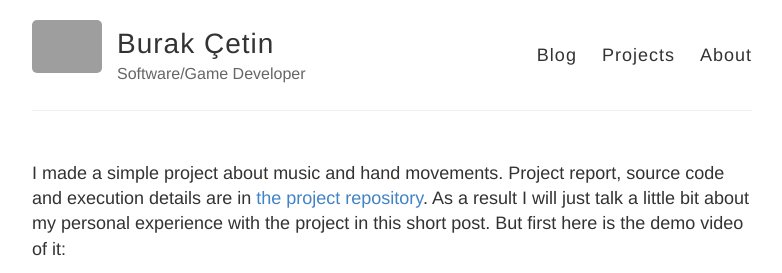
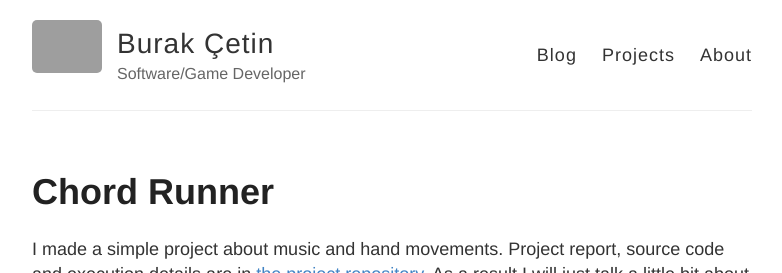
Before and after one commit to bcetin/bcetin.github.io, a Jekyll site: the page built from _posts/2020-1-31-Chord-Runner.md, in a window 1280 px wide, cut to the strip 0-273 px from the top of the page. Shown: the whole strip, without its empty margins (248-1030 px from the left). Built offline with Jekyll 4.4.1, drawn with Linux system fonts in a browser that asks for light colours; our own code applies the rules of GitHub Pages for plain Markdown files; grey boxes are pictures that could not be loaded.

Commit message:
Update 2020-1-31-Chord-Runner.md

```diff
--- a/_posts/2020-1-31-Chord-Runner.md
+++ b/_posts/2020-1-31-Chord-Runner.md
@@ -1,12 +1,12 @@
 ---
 layout: post
-title: ChordRunner: A Leap Motion Real-Time Loop Generator
+title: Chord Runner
 ---
 
 I made a simple project about music and hand movements. Project report, source code and execution details are in [the project repository](https://github.com/bcetin/chord-runner).
 As a result I will just talk a little bit about my personal experience with the project in this short post. But first here is the demo video of it:
 <iframe width="560" height="315" src="https://www.youtube.com/embed/6OPpMwqAPyk?rel=0" frameborder="0" allow="autoplay; encrypted-media" allowfullscreen></iframe>
-
+<!--break-->
 I had the chance to play with a [Reactable](https://en.wikipedia.org/wiki/Reactable) at [Copernicus Science Center](https://en.wikipedia.org/wiki/Copernicus_Science_Centre) while visiting Warsaw.
 Great place by the way. If you have any interest in popular science and end up in Warsaw it is worth visiting.
 
```
